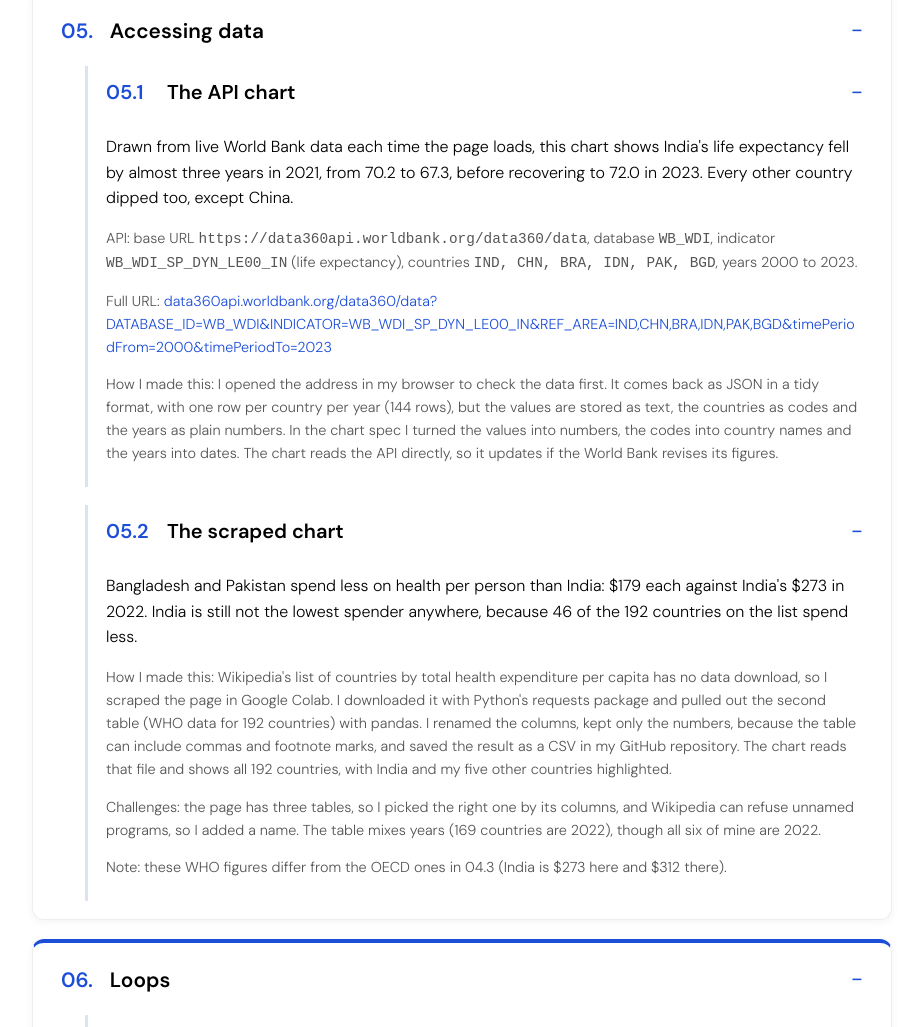
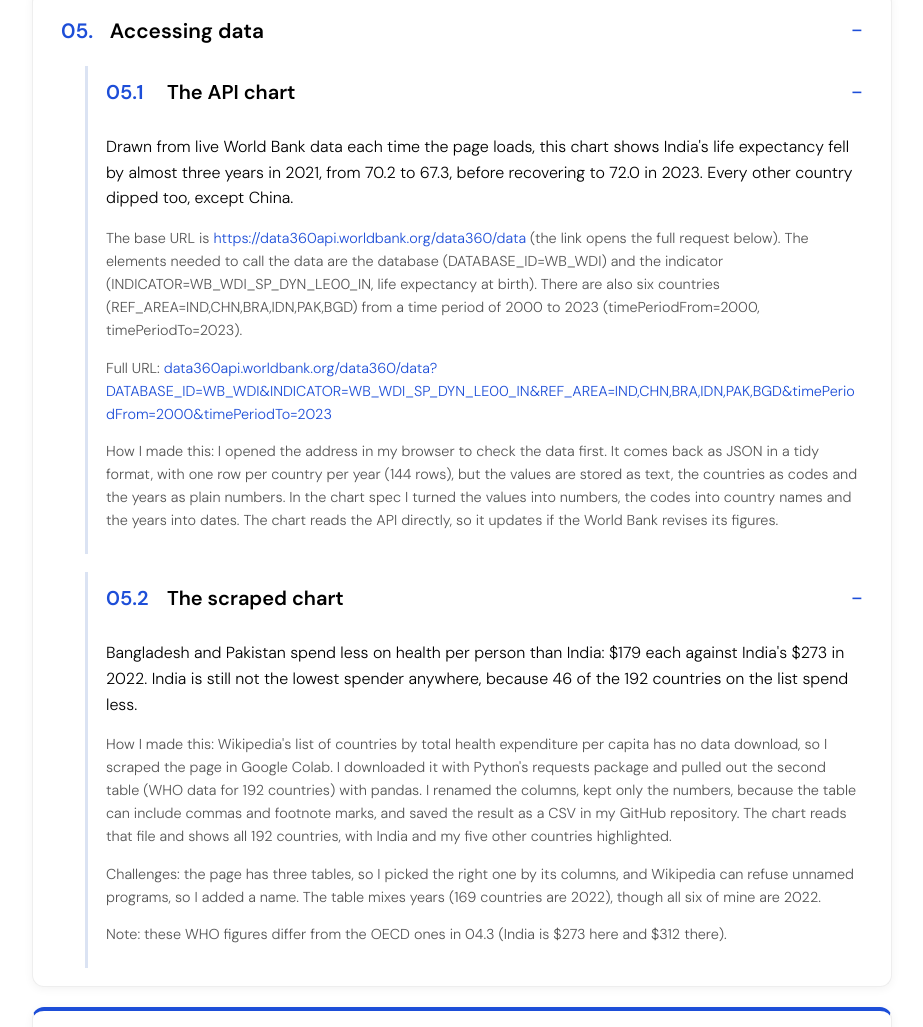
Before and after one commit to krshmashah13/krshmashah13.github.io, a plain HTML site: page index.html in a window 1280 px wide. Shown: the part 3804-4831 px from the top of the page, without its empty margins (178-1101 px from the left). Drawn offline with Linux system fonts and the light colour scheme; a script that the page names is missing.

Commit message:
Link the base URL

```diff
--- a/index.html
+++ b/index.html
@@ -308,8 +308,7 @@
                         Drawn from live World Bank data each time the page loads, this chart shows India's life expectancy fell by almost three years in 2021, from 70.2 to 67.3, before recovering to 72.0 in 2023. Every other country dipped too, except China.
                     </p>
                     <p class="method">
-                        API: base URL <code>https://data360api.worldbank.org/data360/data</code>, database <code>WB_WDI</code>, indicator <code>WB_WDI_SP_DYN_LE00_IN</code> (life expectancy), countries <code>IND, CHN, BRA, IDN, PAK, BGD</code>, years 2000 to 2023.
-                    </p>
+                        The base URL is <a href="https://data360api.worldbank.org/data360/data?DATABASE_ID=WB_WDI&amp;INDICATOR=WB_WDI_SP_DYN_LE00_IN&amp;REF_AREA=IND,CHN,BRA,IDN,PAK,BGD&amp;timePeriodFrom=2000&amp;timePeriodTo=2023" target="_blank" rel="noopener">https://data360api.worldbank.org/data360/data</a> (the link opens the full request below). The elements needed to call the data are the database (DATABASE_ID=WB_WDI) and the indicator (INDICATOR=WB_WDI_SP_DYN_LE00_IN, life expectancy at birth). There are also six countries (REF_AREA=IND,CHN,BRA,IDN,PAK,BGD) from a time period of 2000 to 2023 (timePeriodFrom=2000, timePeriodTo=2023).</p>
                     <p class="method">
                         Full URL: <a href="https://data360api.worldbank.org/data360/data?DATABASE_ID=WB_WDI&amp;INDICATOR=WB_WDI_SP_DYN_LE00_IN&amp;REF_AREA=IND,CHN,BRA,IDN,PAK,BGD&amp;timePeriodFrom=2000&amp;timePeriodTo=2023" target="_blank" rel="noopener">data360api.worldbank.org/data360/data?DATABASE_ID=WB_WDI&amp;INDICATOR=WB_WDI_SP_DYN_LE00_IN&amp;REF_AREA=IND,CHN,BRA,IDN,PAK,BGD&amp;timePeriodFrom=2000&amp;timePeriodTo=2023</a>
                     </p>
```
